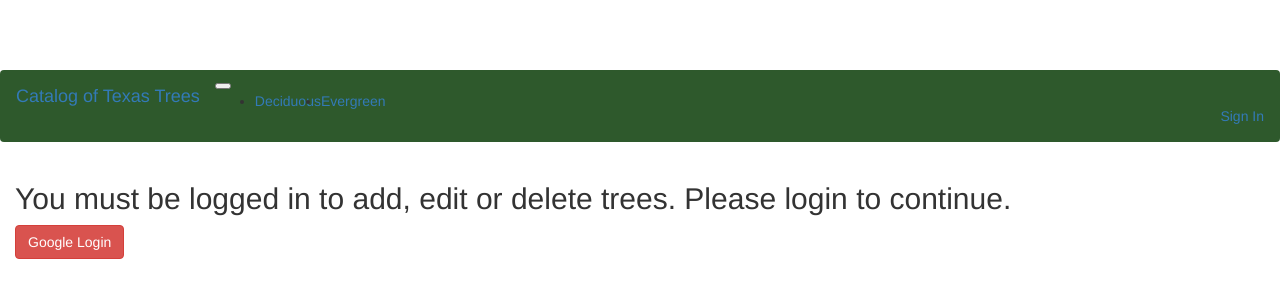
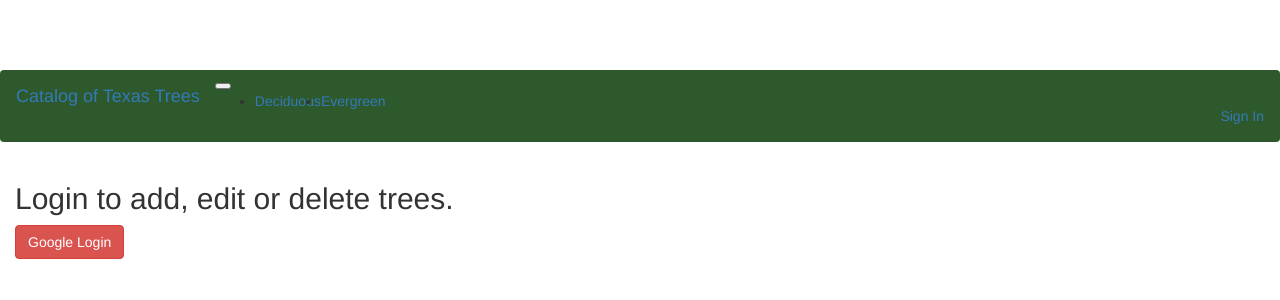
Before and after one commit to jwlunsford/udacity_projects, a Flask app: page /login in a window 1280 px wide. Shown: the top 300 px of the page. Run offline with Flask 2, Linux system fonts and the light colour scheme; parts of the project's set-up code (start-up, migrations or seed data) failed here and were passed over; some libraries are stand-ins or nearby versions.

Commit message:
Fix: changed code in HTML pages to not show add, edit or delete buttons on public page.  Users must sign in.

```diff
--- a/item_catalog/templates/login.html
+++ b/item_catalog/templates/login.html
@@ -49,7 +49,7 @@
 
 
   {% block page_content %}
-    <h2>You must be logged in to add, edit or delete trees.  Please login to continue.</h2>
+    <h2>Login to add, edit or delete trees.</h2>
     <button class="btn btn-danger" id="signinButton">Google Login</button>
     <div id="result"></div>
 
--- a/item_catalog/templates/publicItems.html
+++ b/item_catalog/templates/publicItems.html
@@ -8,9 +8,6 @@
 </h6>
 
 <h1 class="text-center">{{ category['name']|upper }}</h1>
-<div class="text-center">
-  <a href="{{ url_for('newItem', category_id=category['id']) }}" class="btn btn-success" role="button">
-  Add Tree</a>
 <div class="row justify-content-center" style="height: 565px;">
   {% for item in items %}
     <!--<div class="card-deck">-->
--- a/item_catalog/templates/showItems.html
+++ b/item_catalog/templates/showItems.html
@@ -11,6 +11,7 @@
 <div class="text-center">
   <a href="{{ url_for('newItem', category_id=category['id']) }}" class="btn btn-success" role="button">
   Add Tree</a>
+</div>
 <div class="row justify-content-center" style="height: 565px;">
   {% for item in items %}
     <!--<div class="card-deck">-->
```
